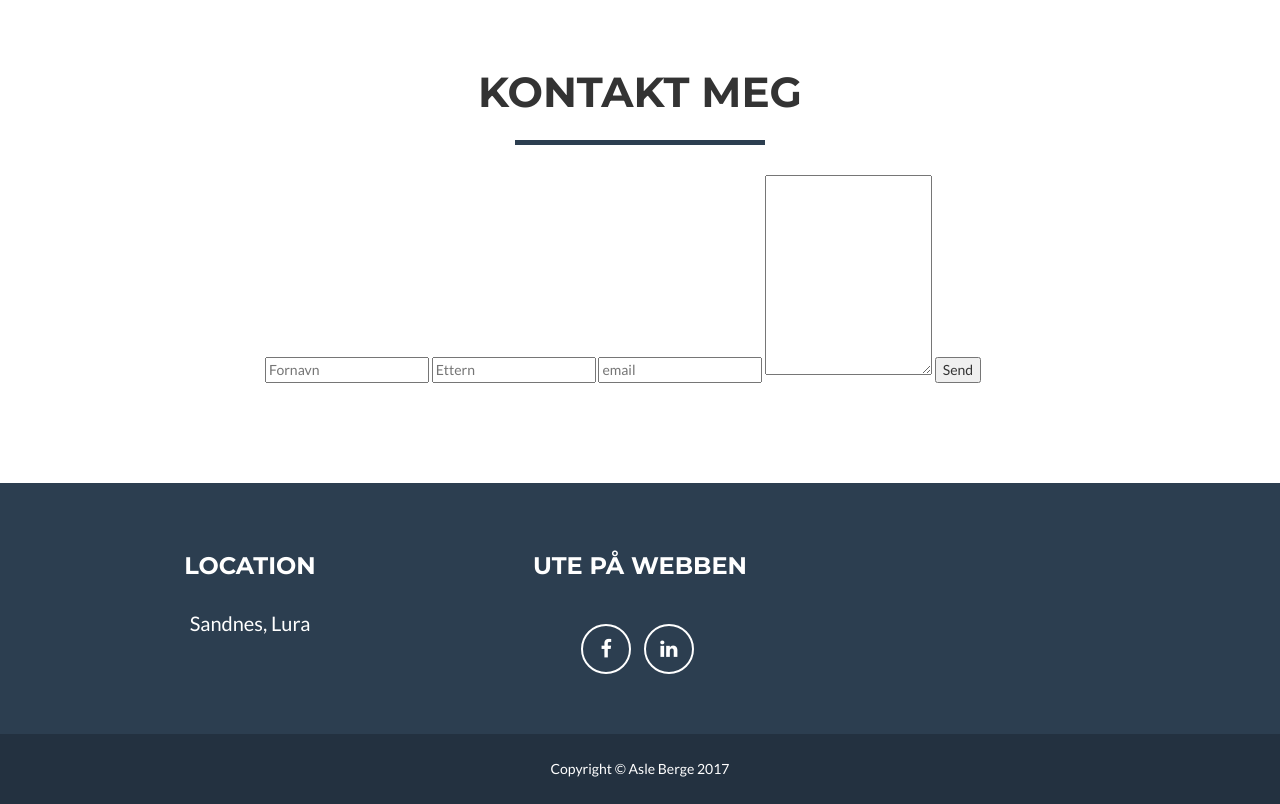
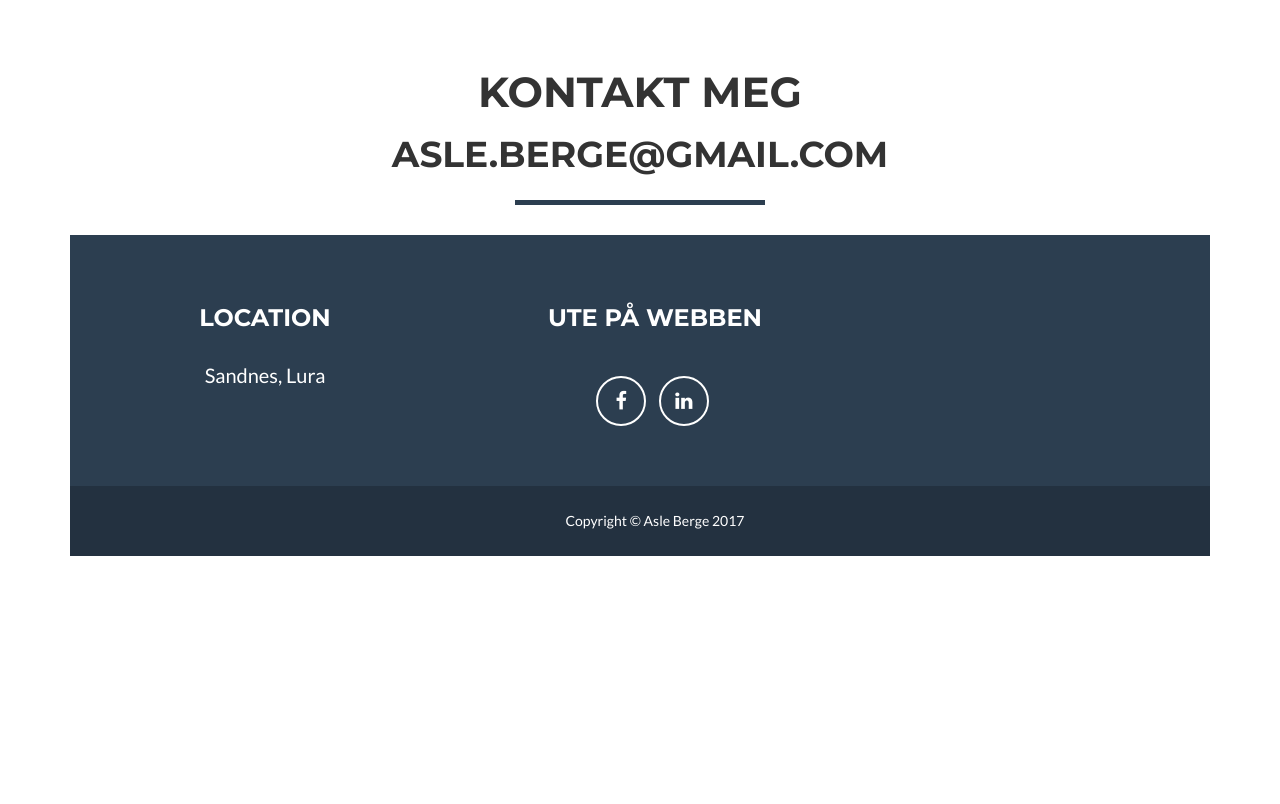
Before and after one commit to asleboon/JS-Memory-Game, a website: page index.html in a window 1280 px wide. Shown: the part 1860-2664 px from the top of the page. After the commit the page ends 2516 px from the top, so only its background shows below. Drawn offline with nearby package versions, Linux system fonts and the light colour scheme.

Commit message:
Update index.html
Fjernet skjema som ikke ble som jeg hadde tenkt.

```diff
--- a/index.html
+++ b/index.html
@@ -157,26 +157,10 @@
             <div class="row">
                 <div class="col-lg-12 text-center">
                     <h2>Kontakt Meg</h2>
+                    <h1>asle.berge@gmail.com</h1>
                     <hr class="star-primary">
                 </div>
             </div>
-            <div class="row">
-                <div class="col-lg-8 col-lg-offset-2">
-                    <!-- To configure the contact form email address, go to mail/contact_me.php and update the email address in the PHP file on line 19. -->
-                    <!--The form should work on most web servers, but if the form is not working you may need to configure your web server differently. -->
-                    <form action="https://formspree.io/asle.berge@gmail.com"
-                      method="POST">
-                      <input type="text" id="fname" name="firstname" placeholder="Fornavn">
-                      <input type="text" id="lname" name="lastname" placeholder="Ettern">
-                      <input type="email" id="_replyto" name="email" placeholder="email">
-                      <textarea id="subject" name="subject" placeholder="Skriv noe.." style="height:200px">
-                      </textarea>
-                   <input type="submit" value="Send">
-                 </form>
-                </div>
-            </div>
-        </div>
-    </section>
 
     <!-- Footer -->
     <footer class="text-center">
```
